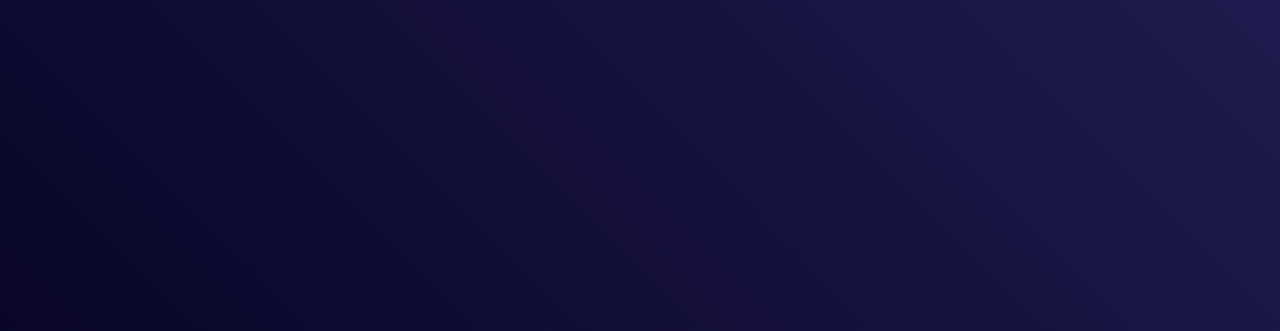
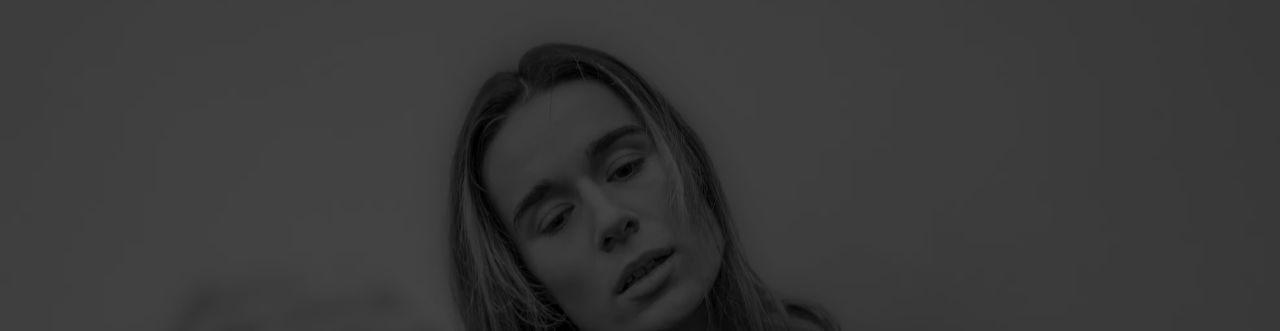
Before and after one commit to TurboPing/ninaritter, an Astro site: page / in a window 1280 px wide. Shown: the top 331 px of the page. Built offline with nearby package versions, Linux system fonts and the light colour scheme; Astro itself is replaced by a stand-in of ours.

Commit message:
Add background image

```diff
--- a/src/components/CommingSoon.astro
+++ b/src/components/CommingSoon.astro
@@ -39,7 +39,7 @@
   }
   body {
     @extend %font-settings;
-    background: linear-gradient(45deg, #02001F,#1F1B4E);
+    background: linear-gradient(45deg, black, black);
     transform-style: preserve-3d;
     transform: perspective($perspective);
     position: fixed;
--- a/src/pages/index.astro
+++ b/src/pages/index.astro
@@ -11,6 +11,17 @@ import CommingSoon from '../components/CommingSoon.astro';
 		<title>Nina Ritter</title>
 	</head>
 	<body>
+    <div
+      class="
+        absolute
+        inset-0
+        bg-[url('public/comming-soon.webp')]
+        bg-no-repeat
+        bg-cover
+        bg-center
+        opacity-30
+      "
+    />
 		<CommingSoon />
 	</body>
 </html>
```
Also changed, not shown: public/comming-soon.webp (added).
